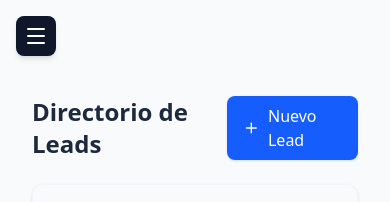
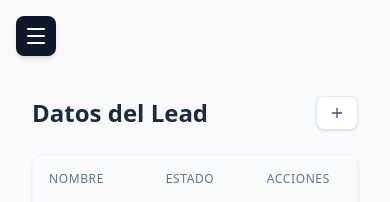
Before and after one commit to chatojared06/border-crm, a React (Vite) app in the folder client/: page /leads in a window 390 px wide. Shown: the top 202 px of the page. Built offline with nearby package versions, Linux system fonts and the light colour scheme; no server answers; sample sign-in values are in the browser's storage.

Commit message:
fix(leads): rediseño y corrección de responsividad en botón Añadir Lead

```diff
--- a/client/src/pages/LeadsPage.tsx
+++ b/client/src/pages/LeadsPage.tsx
@@ -51,12 +51,19 @@ export default function LeadsPage() {
     <div>
       {/* Cabecera de la página */}
       <div className="flex justify-between items-center mb-6">
-        <h1 className="text-2xl font-bold text-slate-800">Directorio de Leads</h1>
-        <Link to="/leads/new"
-        className="flex items-center gap-2 bg-blue-600 text-white px-4 py-2 rounded-lg hover:bg-blue-700 transition-colors shadow-sm">
-          <Plus size={20} />
-          Nuevo Lead
-        </Link>
+        <h1 className="text-2xl font-bold text-slate-800">Datos del Lead</h1>
+
+        <div className="flex gap-2">
+
+          {/* Botón de Añadir Lead */}
+          <button
+            className="flex items-center gap-2 px-3 py-2 bg-white border border-slate-200 text-slate-600 rounded-lg hover:bg-slate-50 transition-colors text-sm font-medium shadow-sm"
+            title="Añadir Lead"
+          >
+            <Plus size={16} />
+            <span className="hidden sm:inline">Añadir Lead</span>
+          </button>
+        </div>
       </div>
 
       {/* Tabla de Leads */}
```
